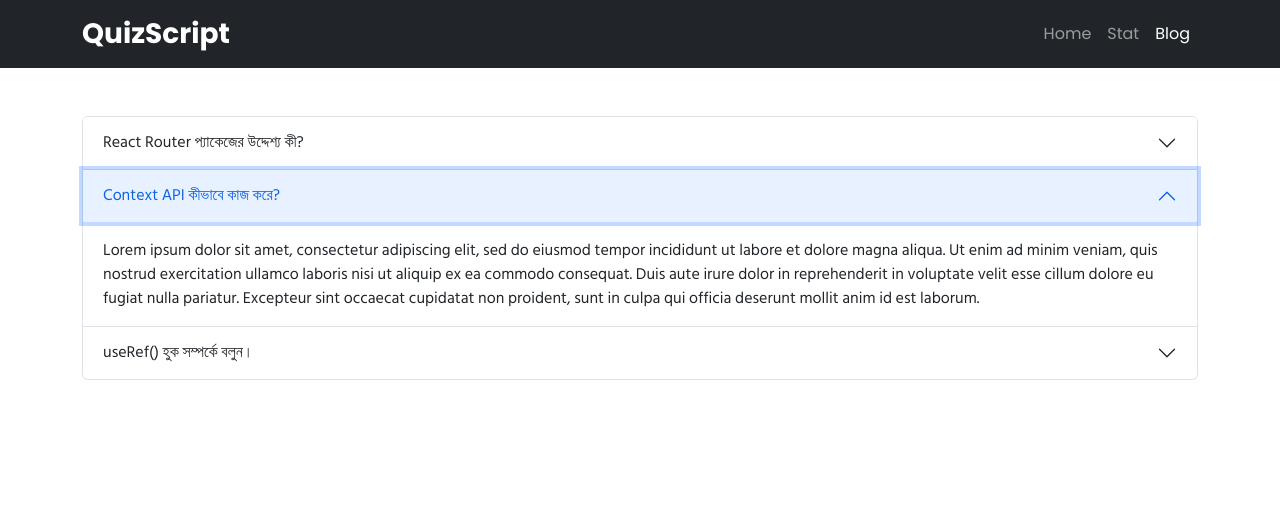
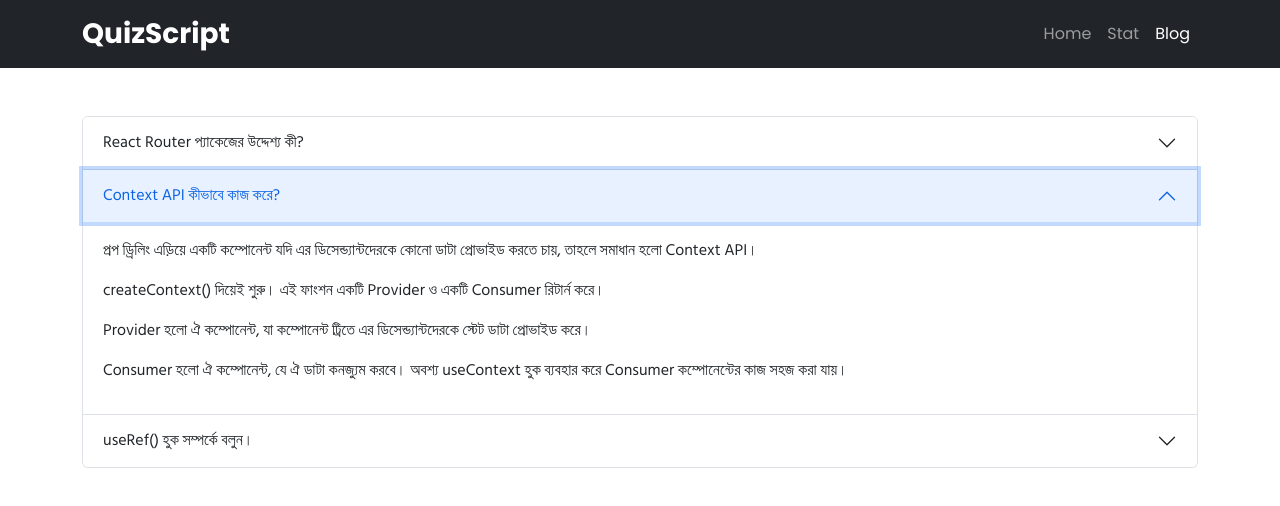
Before and after one commit to RaselParvejABC/quizscript, a React (Create React App) app: page /blog in a window 1280 px wide. Both pictures are taken after a click on the button "Context API কীভাবে কাজ করে?". Shown: the top 506 px of the page. Built offline with nearby package versions, Linux system fonts and the light colour scheme.

Commit message:
Answer to Q2 Done

```diff
--- a/src/components/Blog/Blog.js
+++ b/src/components/Blog/Blog.js
@@ -32,13 +32,22 @@ const Blog = () => {
         <Accordion.Item eventKey="1">
           <Accordion.Header>Context API কীভাবে কাজ করে?</Accordion.Header>
           <Accordion.Body>
-            Lorem ipsum dolor sit amet, consectetur adipiscing elit, sed do
-            eiusmod tempor incididunt ut labore et dolore magna aliqua. Ut enim
-            ad minim veniam, quis nostrud exercitation ullamco laboris nisi ut
-            aliquip ex ea commodo consequat. Duis aute irure dolor in
-            reprehenderit in voluptate velit esse cillum dolore eu fugiat nulla
-            pariatur. Excepteur sint occaecat cupidatat non proident, sunt in
-            culpa qui officia deserunt mollit anim id est laborum.
+            <p>
+              প্রপ ড্রিলিং এড়িয়ে একটি কম্পোনেন্ট যদি এর ডিসেন্ড্যান্টদেরকে কোনো
+              ডাটা প্রোভাইড করতে চায়, তাহলে সমাধান হলো Context API।
+            </p>
+            <p>
+              createContext() দিয়েই শুরু। এই ফাংশন একটি Provider ও একটি Consumer
+              রিটার্ন করে।
+            </p>
+            <p>
+              Provider হলো ঐ কম্পোনেন্ট, যা কম্পোনেন্ট ট্রিতে এর
+              ডিসেন্ড্যান্টদেরকে স্টেট ডাটা প্রোভাইড করে।
+            </p>
+            <p>
+              Consumer হলো ঐ কম্পোনেন্ট, যে ঐ ডাটা কনজ্যুম করবে। অবশ্য
+              useContext হুক ব্যবহার করে Consumer কম্পোনেন্টের কাজ সহজ করা যায়।
+            </p>
           </Accordion.Body>
         </Accordion.Item>
         <Accordion.Item eventKey="2">
```
